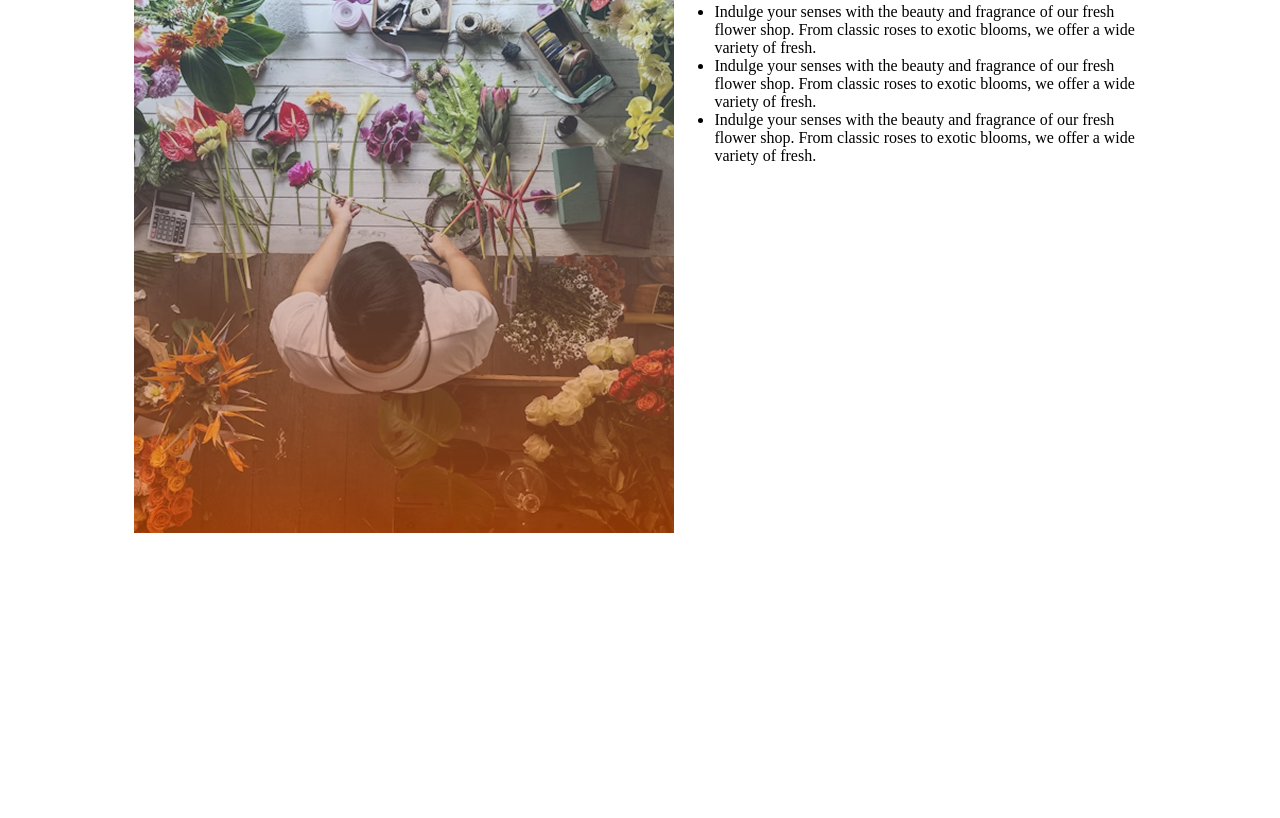
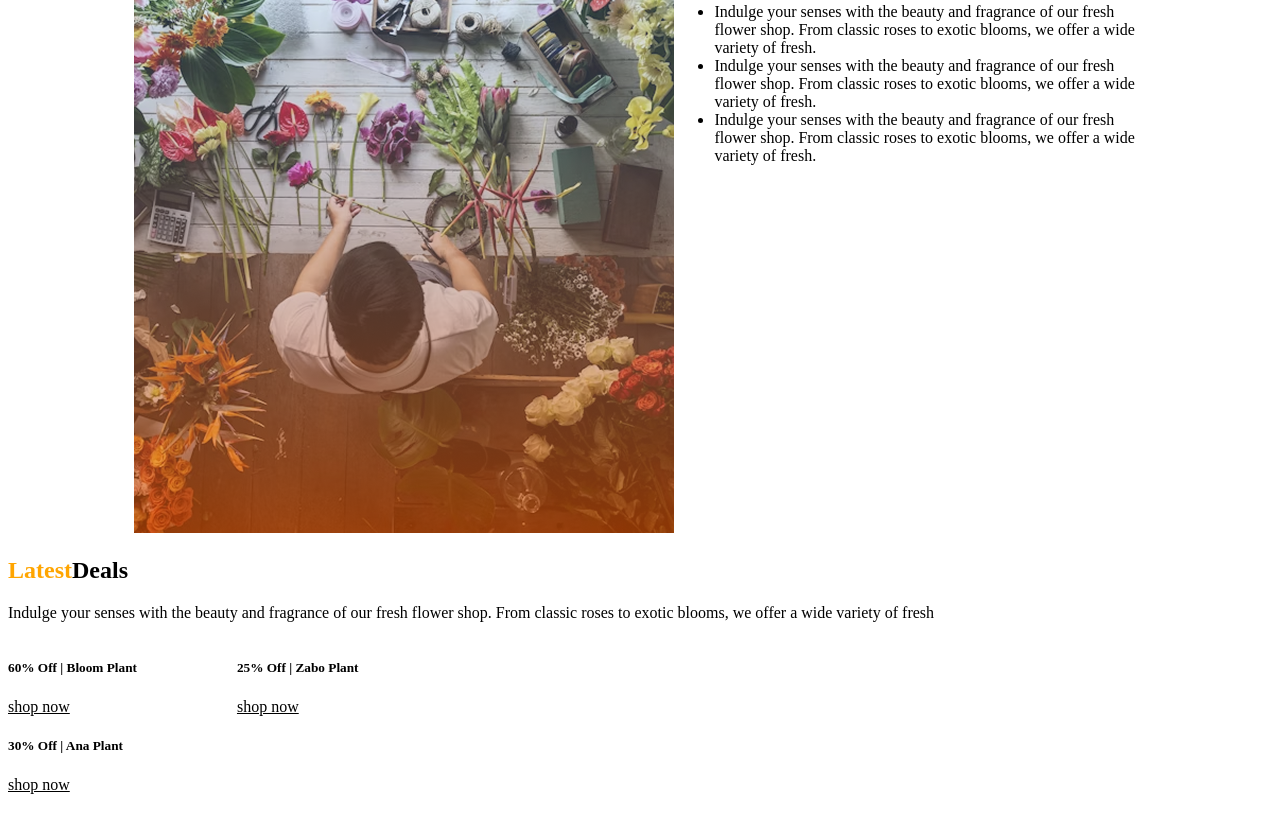
Before and after one commit to mdmusaalkafi/Responsive-Practice, a plain HTML site: page index.html in a window 1280 px wide. Shown: the part 1503-2321 px from the top of the page. Before the commit the page ends 2048 px from the top, so only its background shows below. Drawn offline with Linux system fonts and the light colour scheme.

Commit message:
latest deals section html and flex layout css

```diff
--- a/index.html
+++ b/index.html
@@ -107,5 +107,30 @@
             </ul>
         </div>
     </section>
+    <section>
+        <div class="latest-deals">
+            <h1><span>Latest</span>Deals</h1>
+            <p>Indulge your senses with the beauty and fragrance of our fresh flower shop. From
+                classic roses to exotic blooms, we offer a wide variety of fresh</p>
+        </div>
+        <div class="deals">
+            <div class="2-deals">
+                <div>
+                    <h5>60% Off | Bloom Plant</h5>
+                    <p><u>shop now</u></p>
+                </div>
+                <div>
+                    <h5>30% Off | Ana Plant</h5>
+                    <p><u>shop now</u></p>
+                </div>
+            </div>
+            <div>
+                 <div class="1-deals">
+                <h5>25% Off | Zabo Plant</h5>
+                <p><u>shop now</u></p>
+                </div>
+            </div>
+        </div>
+    </section>
 </body>
 </html>
--- a/styles.css
+++ b/styles.css
@@ -37,3 +37,15 @@ div h1 span{
     width:80%;
     margin:auto;
 }
+
+.deals {
+    display:flex;
+    gap:100px;
+
+}
+2-deals{
+    display:flex;
+    flex-direction:coloum;
+    gap:0px;
+
+}
```
